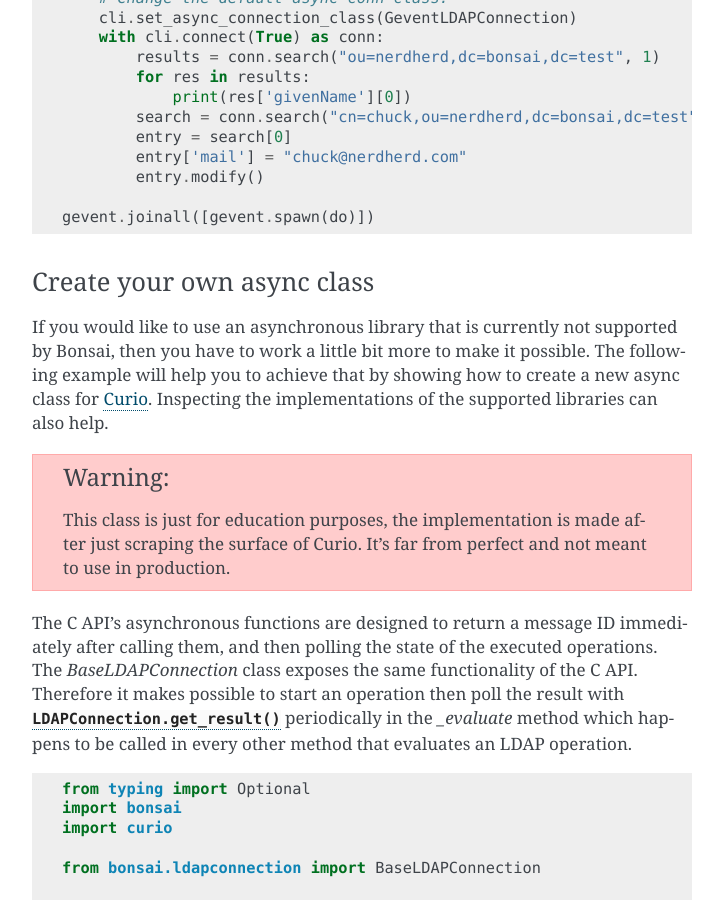
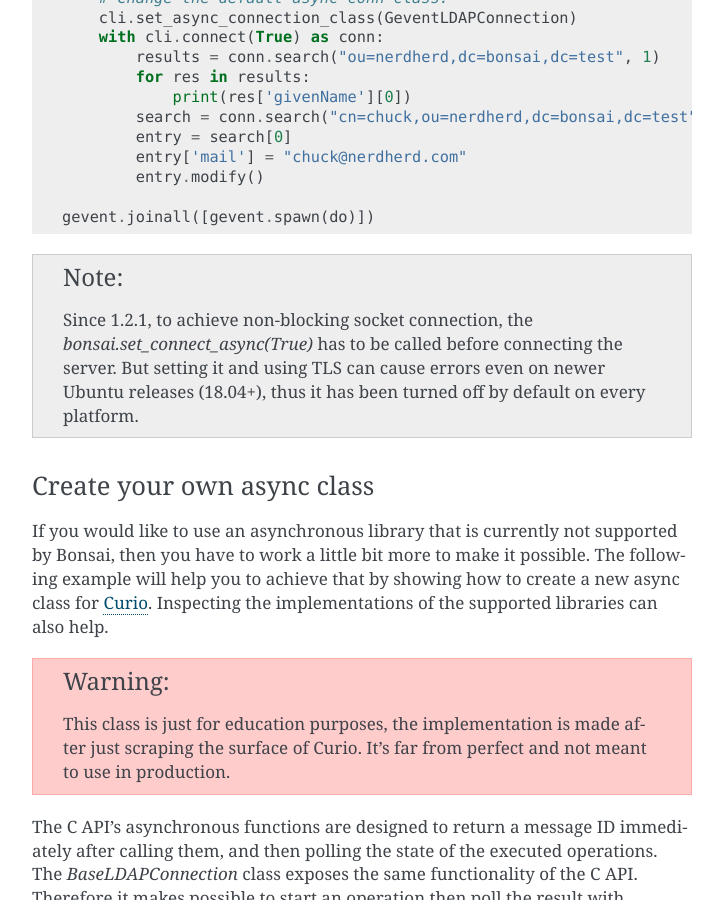
Before and after one commit to noirello/bonsai, a Sphinx documentation site: the page built from docs/advanced.rst, in a window 1280 px wide and 900 px high, scrolled down 11940 px. Shown: the whole window, without its empty margins (388-1111 px from the left). Built offline with Sphinx 7.4.7, drawn with Linux system fonts in a browser that asks for light colours; the version number could not be read and is left out.

Commit message:
Add note about set_connect_async

```diff
--- a/docs/advanced.rst
+++ b/docs/advanced.rst
@@ -530,6 +530,12 @@ gevent:
 
     gevent.joinall([gevent.spawn(do)])
 
+.. note::
+    Since 1.2.1, to achieve non-blocking socket connection, the `bonsai.set_connect_async(True)`
+    has to be called before connecting the server. But setting it and using TLS can cause errors
+    even on newer Ubuntu releases (18.04+), thus it has been turned off by default on every
+    platform.
+
 Create your own async class
 ---------------------------
 
```
